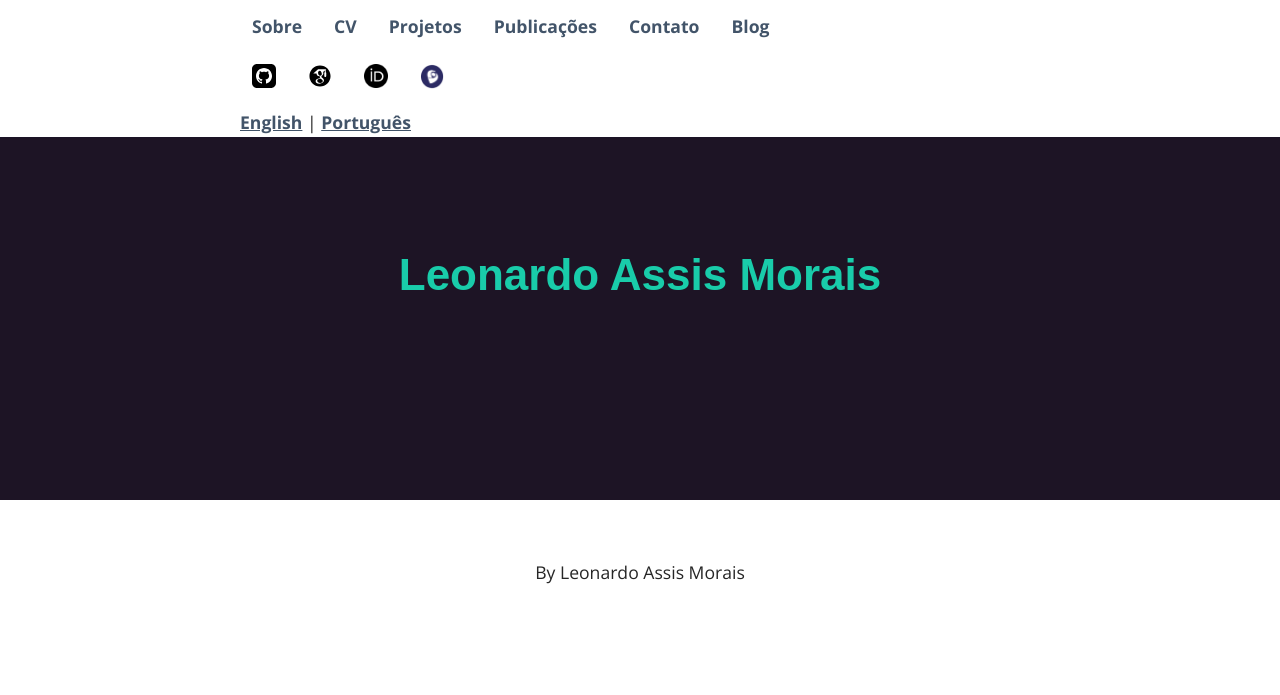
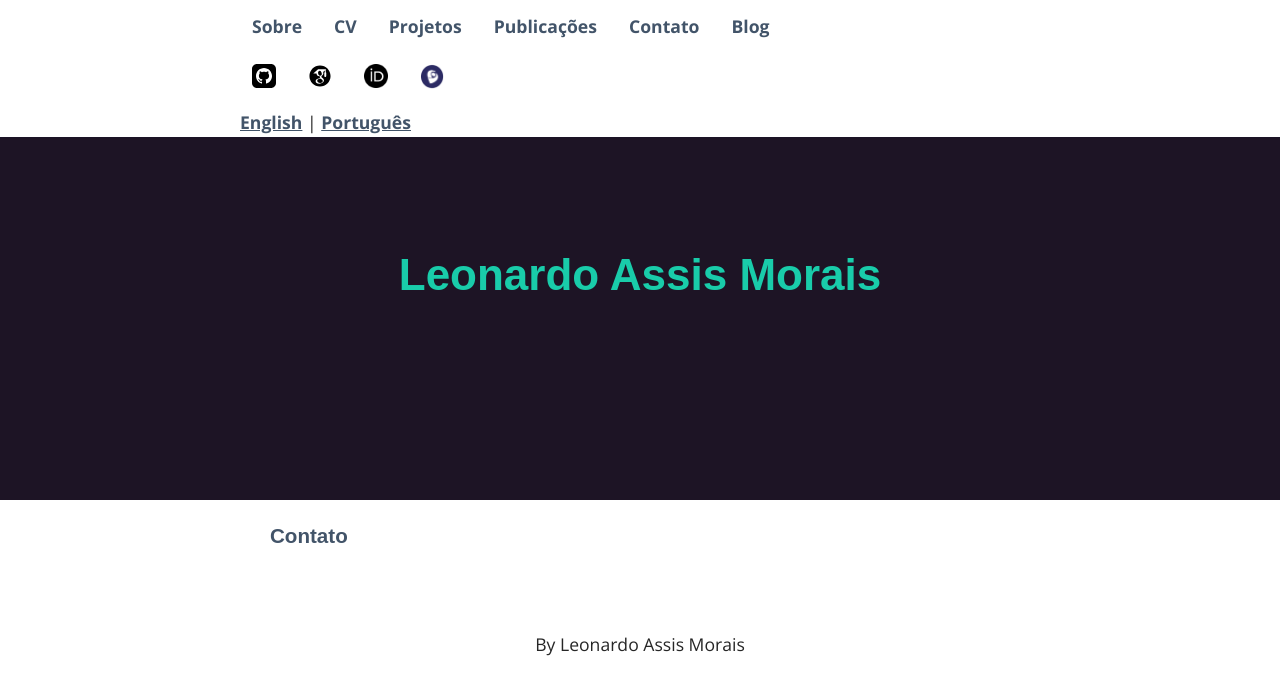
Before and after one commit to Leo-am/Leo-am.github.io, a Jekyll site: the page built from _pages/pt/05_contact.md, in a window 1280 px wide. Shown: the top 695 px of the page. Built offline with Jekyll 4.4.1, drawn with Linux system fonts in a browser that asks for light colours; some web fonts are replaced.

Commit message:
update contato_pt

```diff
--- a/_pages/pt/05_contact.md
+++ b/_pages/pt/05_contact.md
@@ -4,3 +4,5 @@ title: Contato
 permalink: pt/contato/
 lang: pt
 ---
+
+### Contato
```
